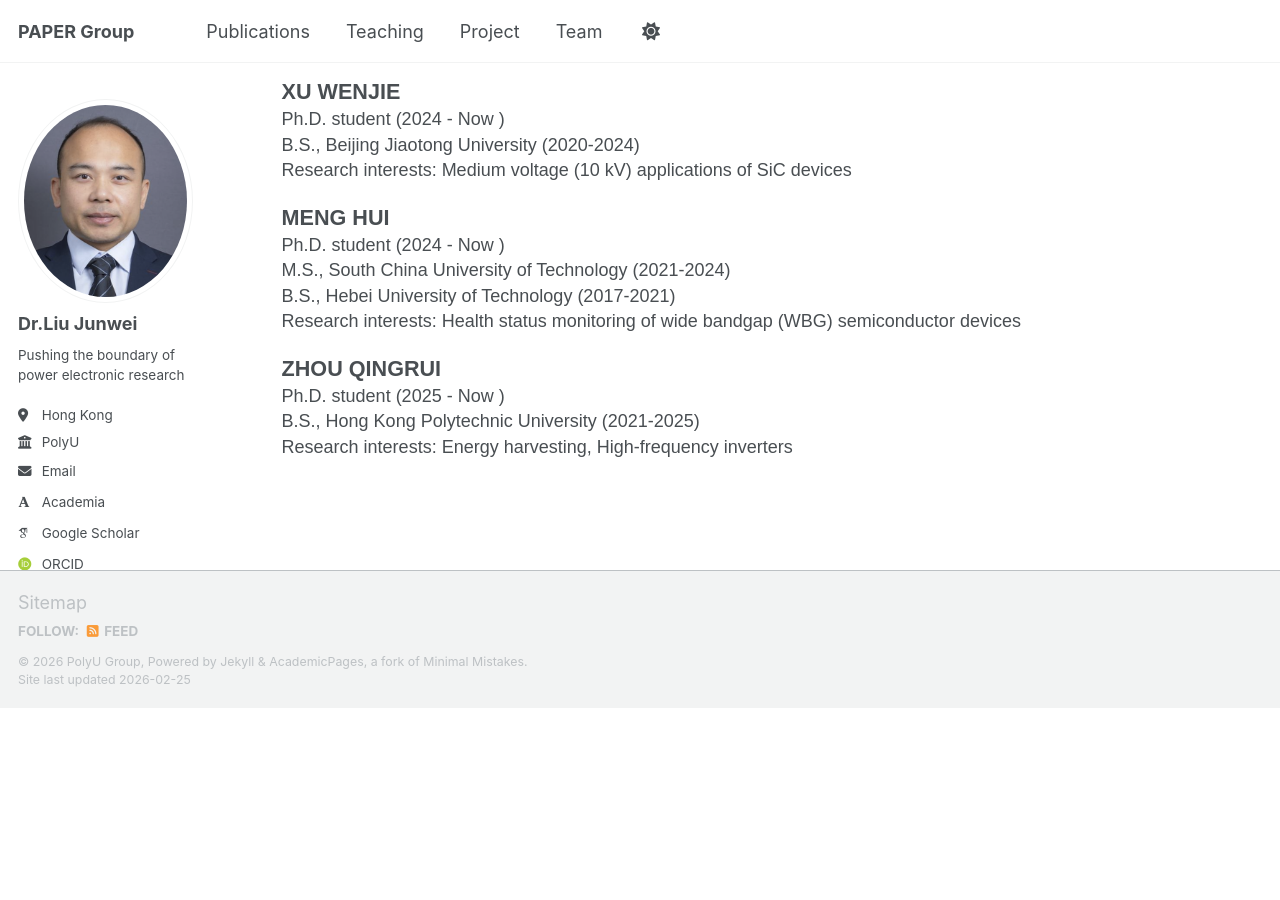
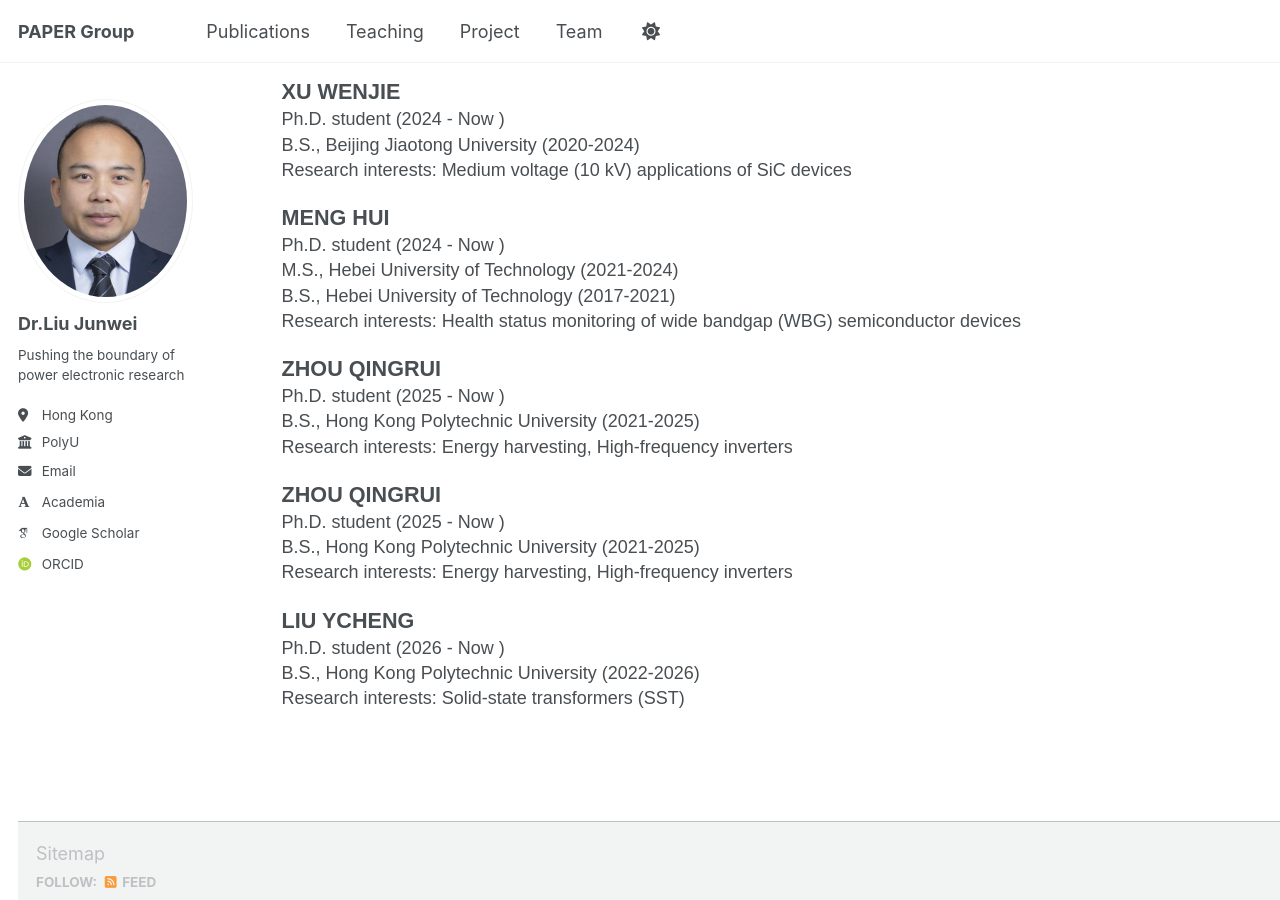
Before and after one commit to xuwenjie404/LiuJW, a Jekyll site: the page built from _pages/team.html, in a window 1280 px wide and 900 px high, scrolled down 503 px. Built offline with Jekyll 4.4.1, drawn with Linux system fonts in a browser that asks for light colours; some web fonts are replaced; a script bundle is joined from its source files by our own code; library files that are not in the unit come from our copies; before the commit the page ends 1211 px from its top, so only the background shows below that.

Commit message:
update team page

```diff
--- a/_pages/team.html
+++ b/_pages/team.html
@@ -76,7 +76,7 @@ author_profile: true
     <div class="member">
         <span class="name">MENG HUI</span>
         <span class="info">Ph.D. student (2024 - Now )</span>
-        <span class="info">M.S., South China University of Technology (2021-2024)</span>
+        <span class="info">M.S.,  Hebei University of Technology (2021-2024)</span>
         <span class="info">B.S., Hebei University of Technology (2017-2021)</span>
         <span class="info">Research interests: Health status monitoring of wide bandgap (WBG) semiconductor devices</span>
     </div>
@@ -88,6 +88,19 @@ author_profile: true
         <span class="info">Research interests: Energy harvesting, High-frequency inverters</span>
     </div>
 
+
+      <div class="member">
+        <span class="name">ZHOU QINGRUI</span>
+        <span class="info">Ph.D. student (2025 - Now )</span>
+        <span class="info">B.S., Hong Kong Polytechnic University (2021-2025)</span>
+        <span class="info">Research interests: Energy harvesting, High-frequency inverters</span>
+    </div>
+
+     <div class="member">
+        <span class="name">LIU YCHENG</span>
+        <span class="info">Ph.D. student (2026 - Now )</span>
+        <span class="info">B.S., Hong Kong Polytechnic University  (2022-2026)</span>
+        <span class="info">Research interests: Solid-state transformers (SST)</span>
 </div>
 
 </body>
```
